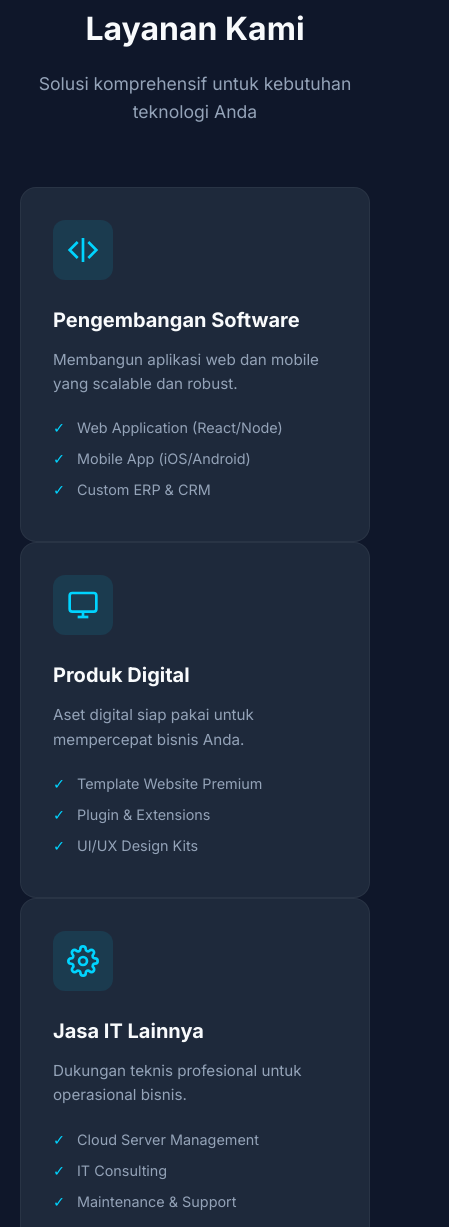
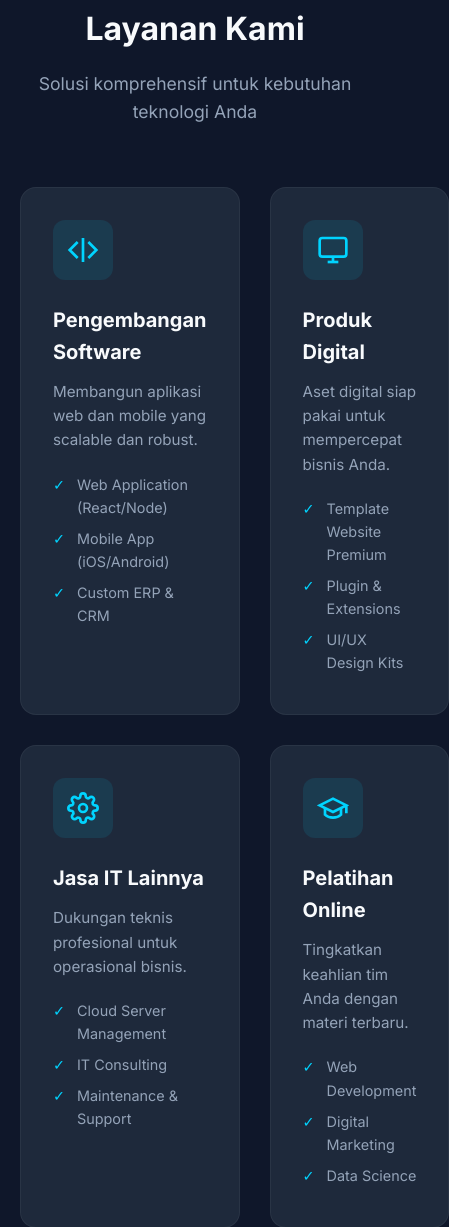
Before and after one commit to Rijanara-Teknologi/Company-Profile, a plain HTML site: page index.html in a window 390 px wide. Shown: the part 1698-2925 px from the top of the page, 449 px wide, since content can reach past the window. Drawn offline with Linux system fonts and the light colour scheme.

Commit message:
Add files via upload

```diff
--- a/styles.css
+++ b/styles.css
@@ -345,6 +345,12 @@
 .grid-3 {
     display: grid;
     grid-template-columns: repeat(3, 1fr);
+    gap: 30px;
+}
+
+.grid-4 {
+    display: grid;
+    grid-template-columns: repeat(4, 1fr);
     gap: 30px;
 }
 
@@ -792,6 +798,7 @@
     }
 
     .grid-3,
+    .grid-4,
     .product-grid {
         grid-template-columns: repeat(2, 1fr);
     }
```
